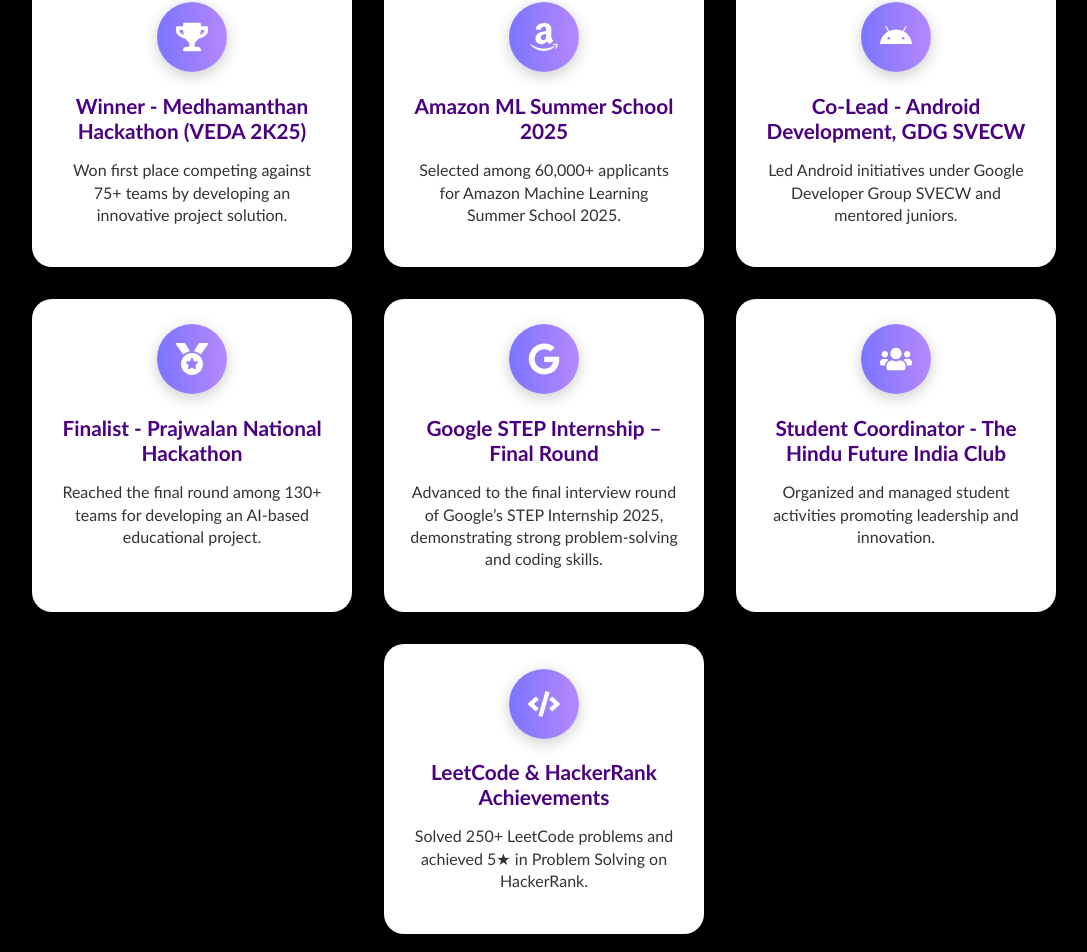
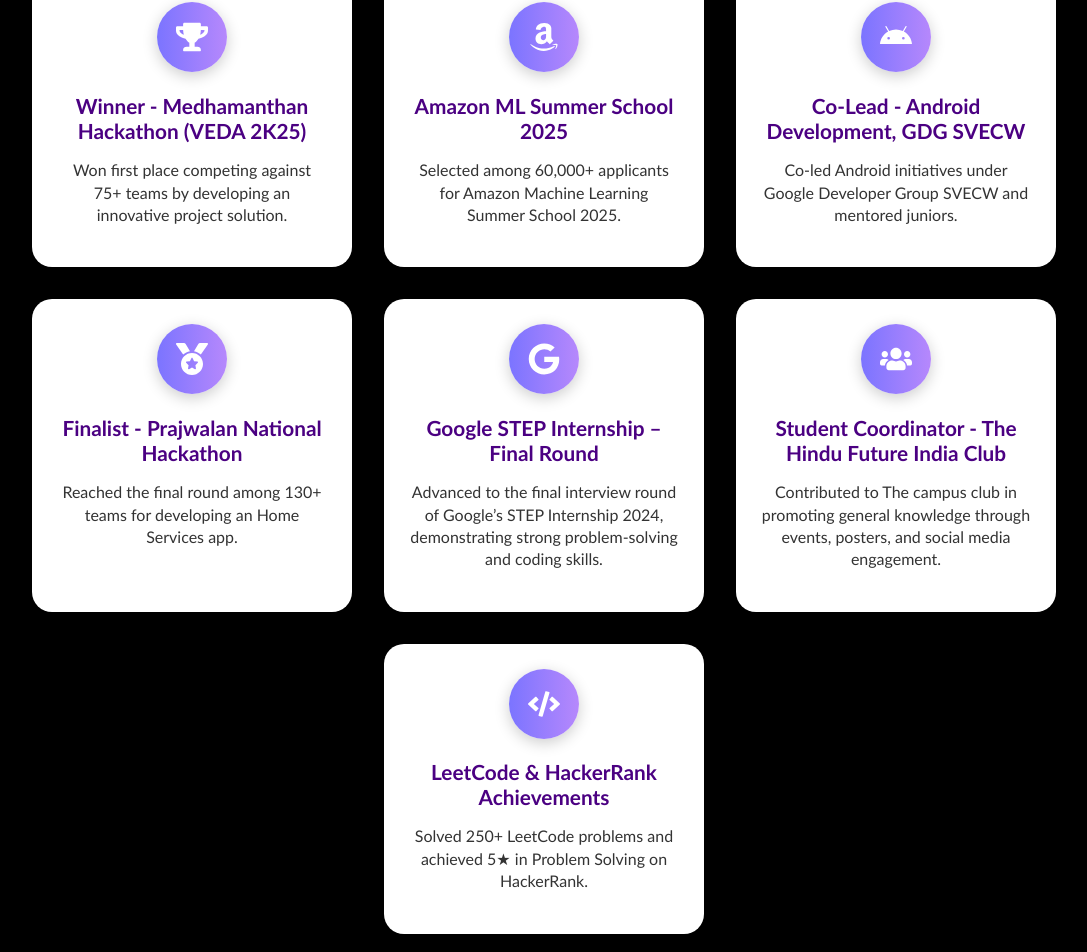
Before and after one commit to AnushaKommula-645/Portfolio, a React (Vite) app in the folder portfolio/: page / in a window 1280 px wide. Shown: the part 3556-4508 px from the top of the page, without its empty margins (96-1183 px from the left). Built offline with nearby package versions, Linux system fonts and the light colour scheme.

Commit message:
achievements content changed..

```diff
--- a/portfolio/src/components/Achievements.jsx
+++ b/portfolio/src/components/Achievements.jsx
@@ -16,22 +16,22 @@
         {
             icon: <FaAndroid className={styles.icon} />,
             title: "Co-Lead - Android Development, GDG SVECW",
-            description: "Led Android initiatives under Google Developer Group SVECW and mentored juniors."
+            description: "Co-led Android initiatives under Google Developer Group SVECW and mentored juniors."
         },
         {
             icon: <FaMedal className={styles.icon} />,
             title: "Finalist - Prajwalan National Hackathon",
-            description: "Reached the final round among 130+ teams for developing an AI-based educational project."
+            description: "Reached the final round among 130+ teams for developing an Home Services app."
         },
         {
             icon: <FaGoogle className={styles.icon} />,
             title: "Google STEP Internship – Final Round",
-            description: "Advanced to the final interview round of Google’s STEP Internship 2025, demonstrating strong problem-solving and coding skills."
+            description: "Advanced to the final interview round of Google’s STEP Internship 2024, demonstrating strong problem-solving and coding skills."
         },
         {
             icon: <FaUsers className={styles.icon} />,
             title: "Student Coordinator - The Hindu Future India Club",
-            description: "Organized and managed student activities promoting leadership and innovation."
+            description: "Contributed to The campus club in promoting general knowledge through events, posters, and social media engagement."
         },
         {
             icon: <FaCode className={styles.icon} />,
```
